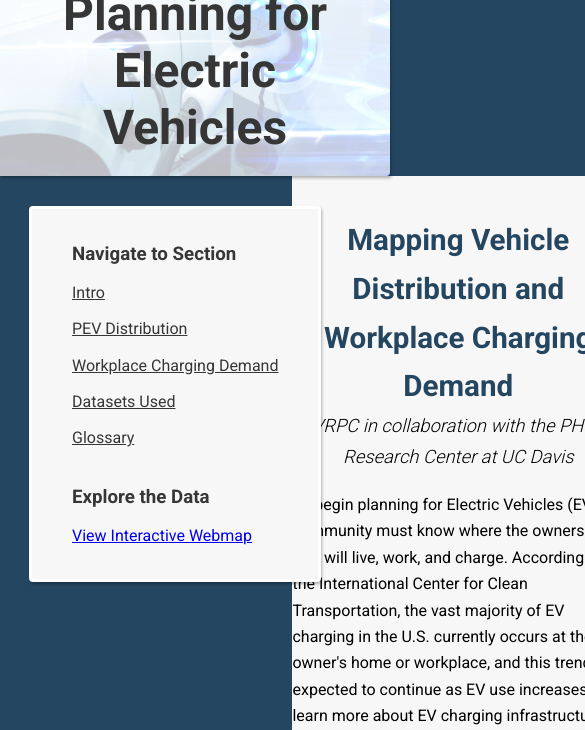
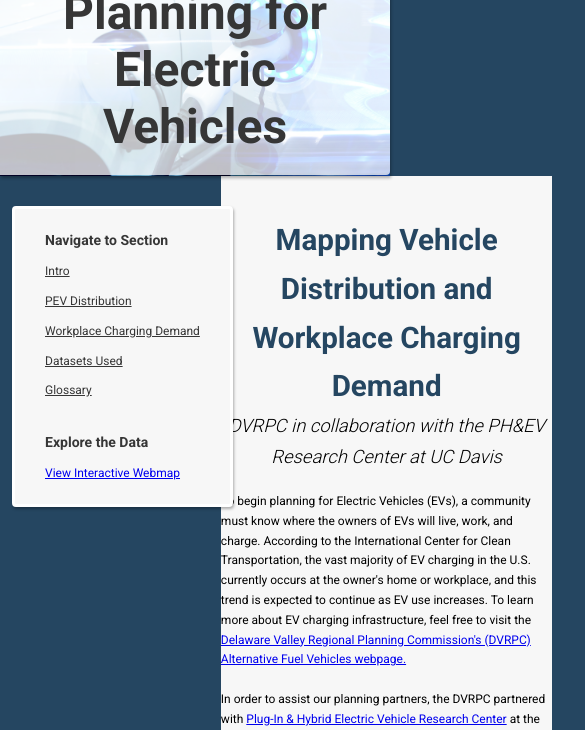
Before and after one commit to dvrpc/electric-vehicles, a website: page home/index.html in a window 390 px wide. Shown: the part 74-804 px from the top of the page, 585 px wide, since content can reach past the window. Drawn offline with Linux system fonts and the light colour scheme; files whose address does not match are found by name.

Commit message:
begin responsive stylesheets

```diff
--- /dev/null
+++ b/home/css/narrow.css
@@ -0,0 +1,14 @@
+body {
+    font-size: 14px;
+}
+.main-h2 {
+    max-width: 35ch;
+    margin: var(--padding-8) auto 0 auto;
+}
+.nav {
+    left: 3%;
+    padding: var(--padding-2) var(--padding-3);
+}
+.main-img {
+    width: 70ch;
+}
--- a/home/index.html
+++ b/home/index.html
@@ -34,7 +34,8 @@
     />
 
     <link rel="stylesheet" href="./css/styles.css" />
-    <!-- <link rel="stylesheet" href="./css/mobile.css" media="(max-width: 1050px)" /> -->
+    <link rel="stylesheet" href="./css/narrow.css" media="(max-width: 1350px)" />
+    <link rel="stylesheet" href="./css/mobile.css" media="(max-width: 910px)" />
 
     <!-- Analytics -->
     <!-- Global site tag (gtag.js) - Google Analytics -->
@@ -327,10 +328,6 @@
                     <strong>PEV</strong>: Plug-in Electric Vehicle. An EV that plugs into an external source to charge an on-board battery that provides the electricity for the electric motor. Some EVs, such as trollies, subways, trains, and trolley buses, are powered by external electricity, from overhead wires or a track. Others are powered by fuel cells (FCEVs). These are not covered in this document, which addresses only PEVs.
                   </li>
                 </ul>
-
-                <hr class="main-hr"/>
-
-
             </div>
         </main>
     </div>
```
